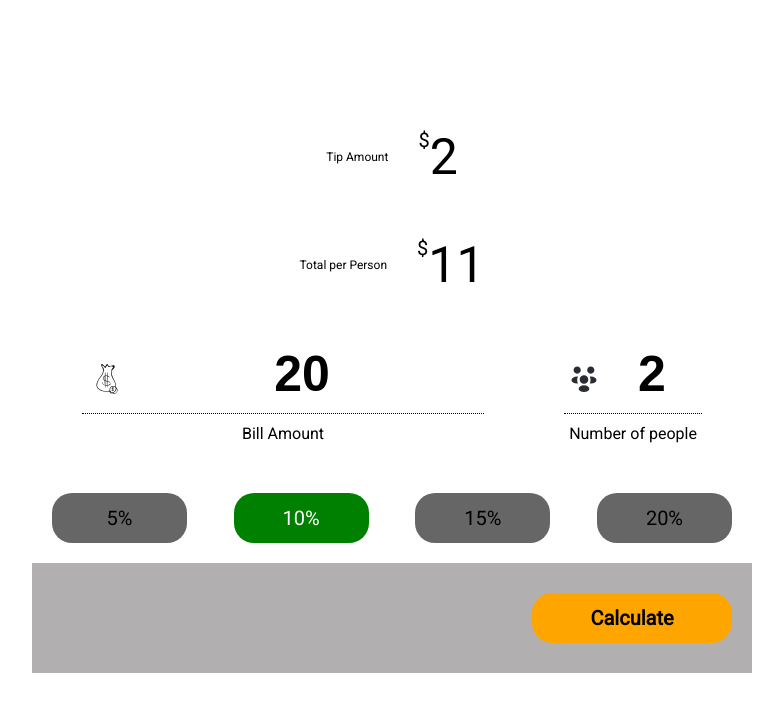
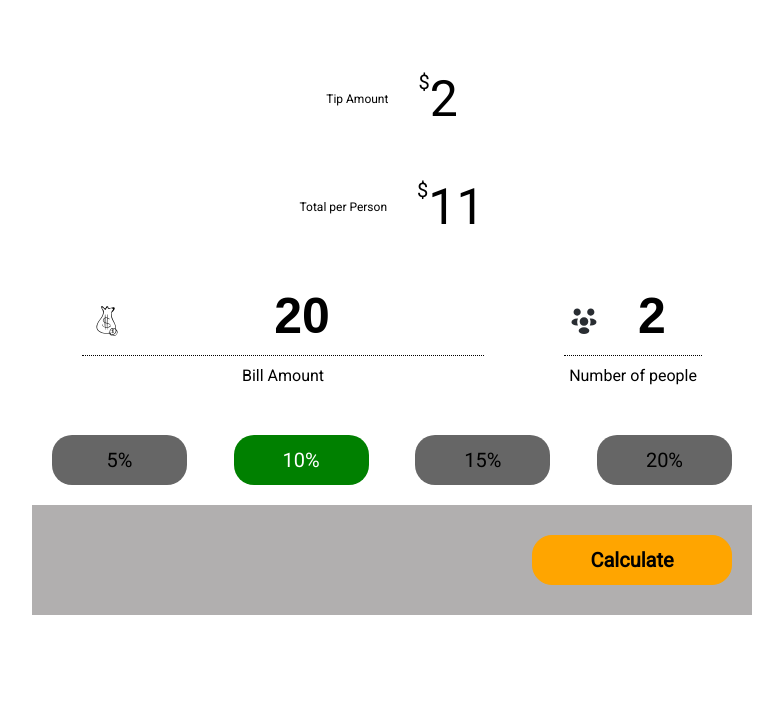
Before and after one commit to Zubashevskyi/gratuity-calculation, a plain HTML site: page index.html in a window 1280 px wide. Shown: the whole page, without its empty margins (248-1031 px from the left). Drawn offline with Linux system fonts and the light colour scheme.

Commit message:
changed styles

```diff
--- a/style.css
+++ b/style.css
@@ -7,10 +7,9 @@ body {
   display: flex;
   justify-content: center;
   align-items: center;
-  height: 100vh;
-  width: 100vw;
   font-family: "Roboto", sans-serif;
   flex-direction: column;
+  overflow: auto;
 }
 
 .wrapper {
@@ -19,6 +18,7 @@ body {
   flex-direction: column;
   align-items: center;
   justify-content: center;
+  padding-top: 70px;
 }
 
 .tip-amount {
```
